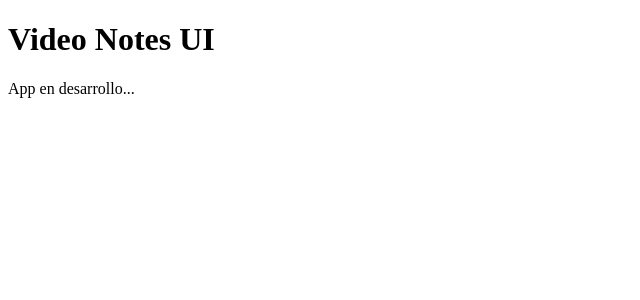
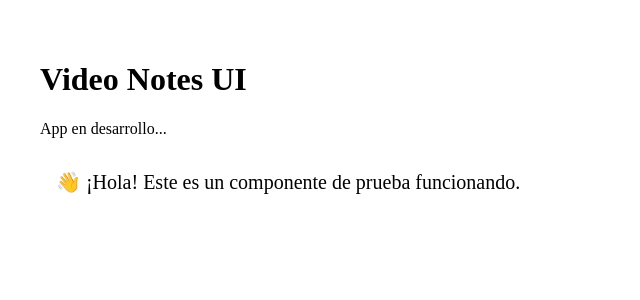
Before and after one commit to jorge-r-singh/video-notes-ui, a Next.js app: page / in a window 1280 px wide. Shown: the top 300 px of the page, without its empty margins (0-640 px from the left). Built offline with nearby package versions, Linux system fonts and the light colour scheme.

Commit message:
Update page.tsx

```diff
--- a/app/page.tsx
+++ b/app/page.tsx
@@ -1,8 +1,11 @@
+import Hello from '../components/Hello';
+
 export default function HomePage() {
   return (
-    <main>
+    <main style={{ padding: '2rem' }}>
       <h1>Video Notes UI</h1>
       <p>App en desarrollo...</p>
+      <Hello />
     </main>
-  )
+  );
 }
```
